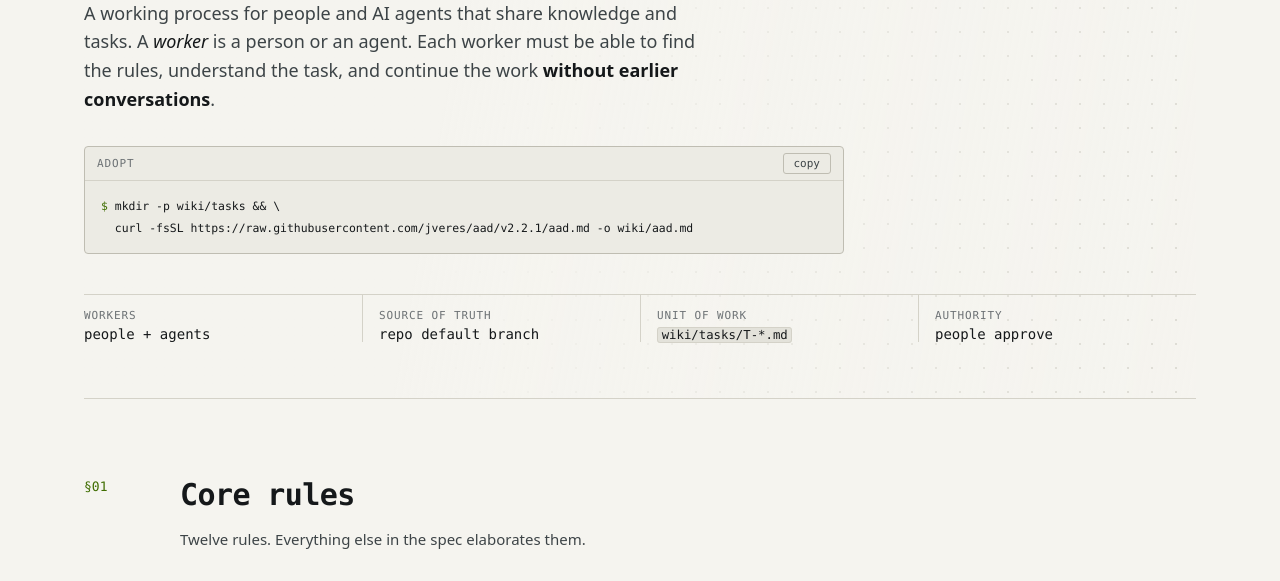
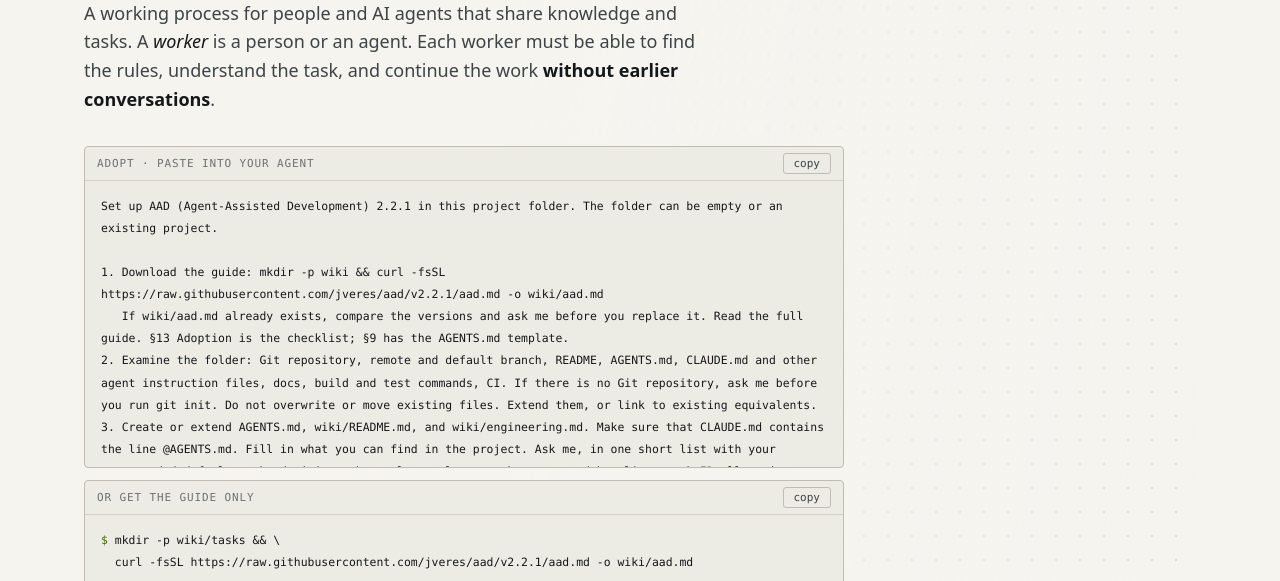
Before and after one commit to jveres/aad, a website with bundled scripts: page public/index.html in a window 1280 px wide. Shown: the part 365-946 px from the top of the page. Built offline with nearby package versions, Linux system fonts and the light colour scheme.

Commit message:
site, README: copyable agent prompt for adopting AAD in an empty or existing project
The curl command fetched only wiki/aad.md and left the remaining setup to the
reader. The prompt has an agent download the pinned guide, examine the folder,
create or extend AGENTS.md, CLAUDE.md, and the wiki files, ask for the
decisions that people make, and report the adoption steps as done or gap.

```diff
--- a/public/index.html
+++ b/public/index.html
@@ -53,9 +53,16 @@
           A <em>worker</em> is a person or an agent. Each worker must be able to find the rules,
           understand the task, and continue the work <strong>without earlier conversations</strong>.
         </p>
+        <div class="term prompt">
+          <div class="term-head">
+            <span>adopt · paste into your agent</span>
+            <button type="button" class="copy" data-copy="#adopt-prompt">copy</button>
+          </div>
+          <pre><code id="adopt-prompt"></code></pre>
+        </div>
         <div class="term">
           <div class="term-head">
-            <span>adopt</span>
+            <span>or get the guide only</span>
             <button type="button" class="copy" data-copy="#adopt-cmd">copy</button>
           </div>
           <pre><code id="adopt-cmd"></code></pre>
--- a/public/styles.css
+++ b/public/styles.css
@@ -360,6 +360,19 @@ main {
   color: var(--accent);
 }
 
+.term + .term {
+  margin-top: 12px;
+}
+
+.term.prompt pre {
+  max-height: 22em;
+  white-space: pre-wrap;
+}
+
+.term.prompt pre code::before {
+  content: none;
+}
+
 .copy,
 .ghost {
   background: none;
--- a/src/content.ts
+++ b/src/content.ts
@@ -491,3 +491,17 @@ Test keyboard navigation.
 ## References
 - [UI requirements](../requirements/ui.md)
 `;
+
+// Prompt for a fresh agent in an empty or existing project folder. Keep in sync
+// with the README "Adopt AAD in a project" section; check-version.js checks the URL.
+export function adoptPrompt(repo: string, version: string): string {
+  return `Set up AAD (Agent-Assisted Development) ${version} in this project folder. The folder can be empty or an existing project.
+
+1. Download the guide: mkdir -p wiki && curl -fsSL https://raw.githubusercontent.com/${repo}/v${version}/aad.md -o wiki/aad.md
+   If wiki/aad.md already exists, compare the versions and ask me before you replace it. Read the full guide. §13 Adoption is the checklist; §9 has the AGENTS.md template.
+2. Examine the folder: Git repository, remote and default branch, README, AGENTS.md, CLAUDE.md and other agent instruction files, docs, build and test commands, CI. If there is no Git repository, ask me before you run git init. Do not overwrite or move existing files. Extend them, or link to existing equivalents.
+3. Create or extend AGENTS.md, wiki/README.md, and wiki/engineering.md. Make sure that CLAUDE.md contains the line @AGENTS.md. Fill in what you can find in the project. Ask me, in one short list with your recommended defaults, the decisions that only people can make: accepted baseline, task ID allocation, publication methods, reviewers, approval authority, sensitive actions, ASD-STE100 issue. Do not leave placeholders. Record each unresolved item under "Adoption gaps".
+4. Create other documents only when they have real content now. Ask me for one small, real first task and create it in wiki/tasks/.
+5. Show me the changes and the 14 adoption steps, each marked done or gap. Do not commit or push without my approval.
+6. Tell me how to test the setup: a new agent session without this conversation does the next activity of the first task, and a second agent reviews the result.`;
+}
--- a/src/main.ts
+++ b/src/main.ts
@@ -1,6 +1,7 @@
 import {
   ACTIVITIES,
   ADOPTION,
+  adoptPrompt,
   CASES,
   CORE_RULES,
   SAMPLE_TASK,
@@ -84,6 +85,7 @@ function renderVersion(): void {
     "mkdir -p wiki/tasks",
     `curl -fsSL https://raw.githubusercontent.com/${REPO}/v${guideVersion}/aad.md -o wiki/aad.md`,
   ].join(" && \\\n  ");
+  $("#adopt-prompt").textContent = adoptPrompt(REPO, guideVersion);
   const current = $<HTMLInputElement>("[data-read-current]");
   if (!current.value) current.value = guideVersion;
 }
```
Also changed, not shown: README.md.
